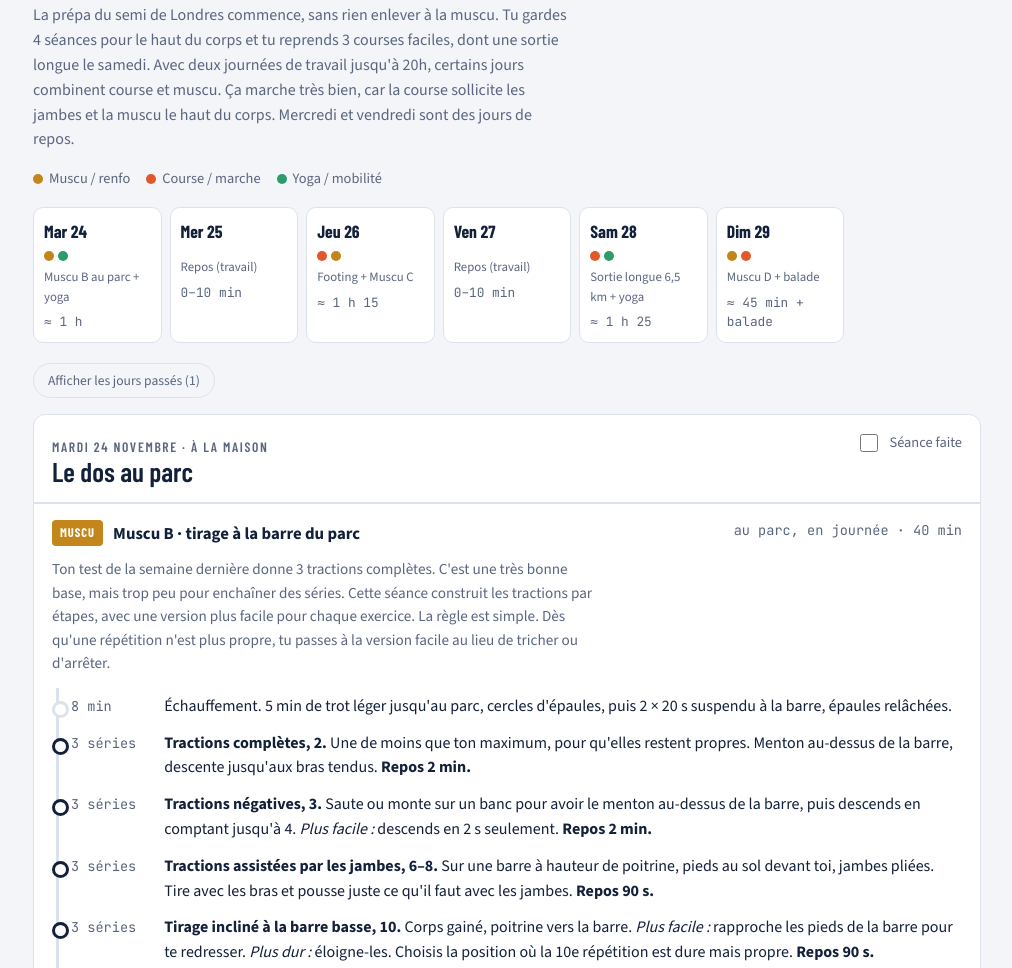
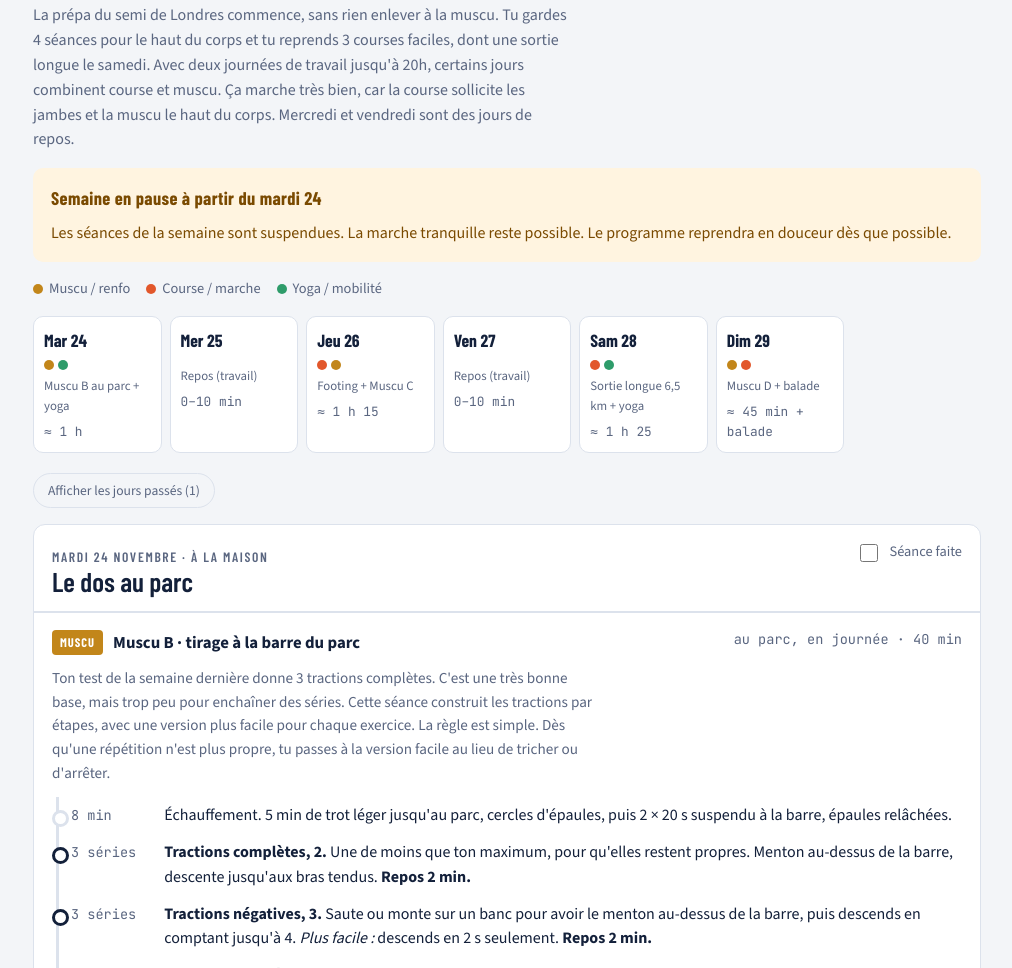
Before and after one commit to Chris-CHEVALIER/prepa-10k, a plain HTML site: page index.html in a window 1280 px wide. Shown: the part 2517-3485 px from the top of the page, without its empty margins (133-1145 px from the left). Drawn offline with nearby package versions, Linux system fonts and the light colour scheme; a web font is replaced by a local one.

Commit message:
Semaine 7 en pause à partir du mardi 24
Co-Authored-By: Claude Opus 5.5 <noreply@anthropic.com>

```diff
--- a/index.html
+++ b/index.html
@@ -1767,6 +1767,10 @@ a{color:var(--accent)}
     <h2 id="h-s7">Le programme jour par jour</h2>
   </div>
   <p class="lead">La prépa du semi de Londres commence, sans rien enlever à la muscu. Tu gardes 4 séances pour le haut du corps et tu reprends 3 courses faciles, dont une sortie longue le samedi. Avec deux journées de travail jusqu'à 20h, certains jours combinent course et muscu. Ça marche très bien, car la course sollicite les jambes et la muscu le haut du corps. Mercredi et vendredi sont des jours de repos.</p>
+  <div class="notice" role="note">
+    <strong>Semaine en pause à partir du mardi 24</strong>
+    <p>Les séances de la semaine sont suspendues. La marche tranquille reste possible. Le programme reprendra en douceur dès que possible.</p>
+  </div>
   <div class="legend">
     <span><i class="dot d-str"></i>Muscu / renfo</span><span><i class="dot d-run"></i>Course / marche</span><span><i class="dot d-yoga"></i>Yoga / mobilité</span>
   </div>
```
Also changed, not shown: page.html (+4 -0 lines).
